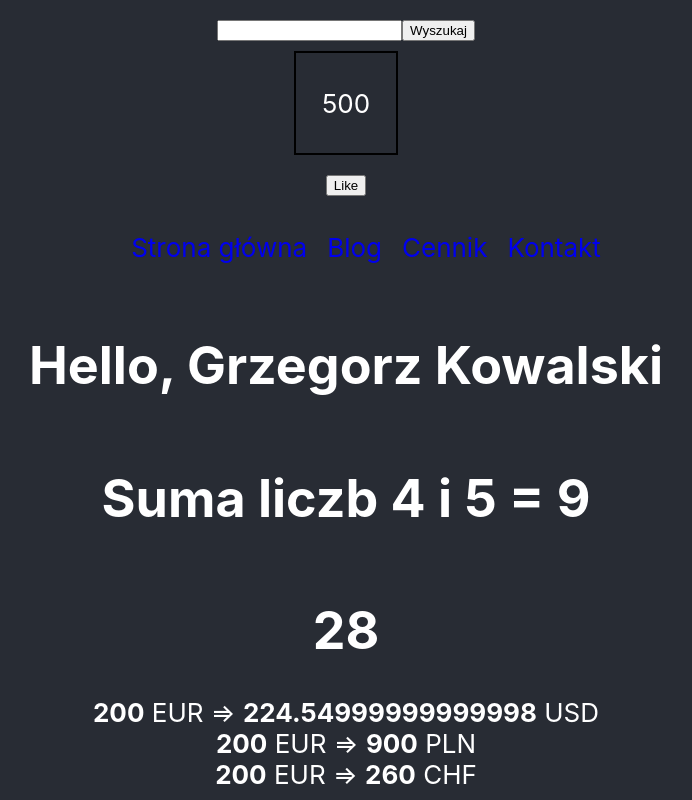
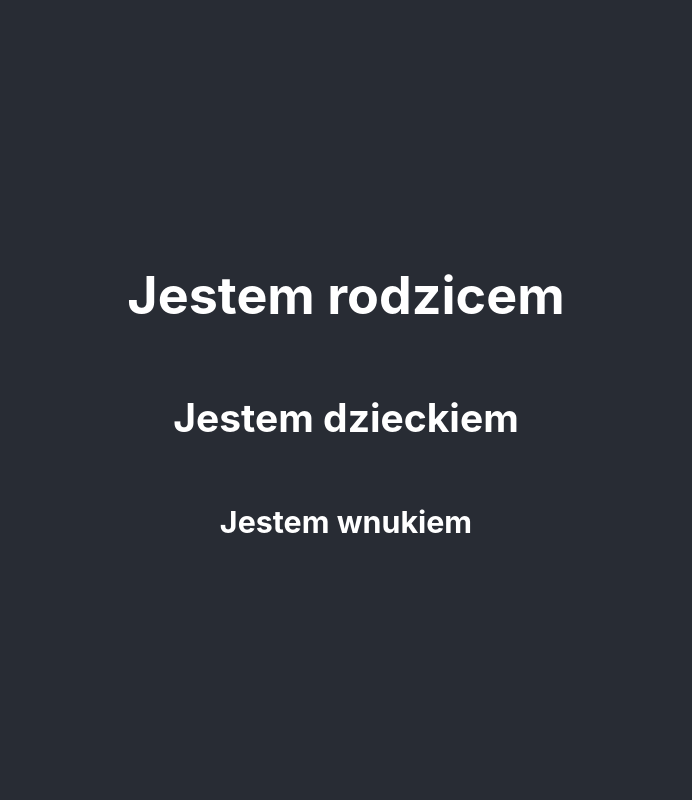
Before and after one commit to grzegorzkowalski/bootcamp-wwsi-2023, a React (Create React App) app in the folder 05_React_rozpoczecie_pracy/bootcamp-workshop/: page / in a window 1280 px wide. Shown: the whole page, without its empty margins (294-986 px from the left). Built offline with nearby package versions, Linux system fonts and the light colour scheme.

Commit message:
Chapter 6 Task 1

```diff
--- a/05_React_rozpoczecie_pracy/bootcamp-workshop/src/App.js
+++ b/05_React_rozpoczecie_pracy/bootcamp-workshop/src/App.js
@@ -7,20 +7,22 @@ import Sum from "./components/Chapter05/Sum";
 import CurrencyConverter from "./components/Chapter05/CurrencyConverter";
 import menuList from "./data/menu";
 import './App.css';
+import ParentComponent from "./components/Chapter06/ParentComponent";
 
 function App() {
   return (
     <div className="App">
       <div className="App-header">
-        <Search />
-        <LikeBox likes={500} />
-        <Menu list={menuList} />
-        <Hello name="Grzegorz" surname="Kowalski" nickname="Kowal" />
-        <AddNumbers numberA={4} numberB={5} />
-        <Sum tab={[1,2,3,4,5,6,7]} />
-        <CurrencyConverter from="EUR" to="USD" value={200} rate={1.12275} />
-        <CurrencyConverter from="EUR" to="PLN" value={200} rate={4.5} />
-        <CurrencyConverter from="EUR" to="CHF" value={200} rate={1.3} />
+        {/*<Search />*/}
+        {/*<LikeBox likes={500} />*/}
+        {/*<Menu list={menuList} />*/}
+        {/*<Hello name="Grzegorz" surname="Kowalski" nickname="Kowal" />*/}
+        {/*<AddNumbers numberA={4} numberB={5} />*/}
+        {/*<Sum tab={[1,2,3,4,5,6,7]} />*/}
+        {/*<CurrencyConverter from="EUR" to="USD" value={200} rate={1.12275} />*/}
+        {/*<CurrencyConverter from="EUR" to="PLN" value={200} rate={4.5} />*/}
+        {/*<CurrencyConverter from="EUR" to="CHF" value={200} rate={1.3} />*/}
+        <ParentComponent />
       </div>
     </div>
   );
--- /dev/null
+++ b/05_React_rozpoczecie_pracy/bootcamp-workshop/src/components/Chapter06/ChildComponent.js
@@ -0,0 +1,14 @@
+import GrandchildComponent from "./GrandchildComponent";
+
+const ChildComponent = () => {
+    return (
+        <>
+            <h2>
+                Jestem dzieckiem
+            </h2>
+            <GrandchildComponent />
+        </>
+    );
+};
+
+export default ChildComponent;
--- /dev/null
+++ b/05_React_rozpoczecie_pracy/bootcamp-workshop/src/components/Chapter06/GrandchildComponent.js
@@ -0,0 +1,9 @@
+const GrandchildComponent = () => {
+    return (
+        <h3>
+           Jestem wnukiem
+        </h3>
+    );
+};
+
+export default GrandchildComponent;
--- /dev/null
+++ b/05_React_rozpoczecie_pracy/bootcamp-workshop/src/components/Chapter06/ParentComponent.js
@@ -0,0 +1,12 @@
+import ChildComponent from "./ChildComponent";
+
+const ParentComponent = () => {
+    return (
+        <>
+          <h1>Jestem rodzicem</h1>
+          <ChildComponent />
+        </>
+    );
+};
+
+export default ParentComponent;
```
